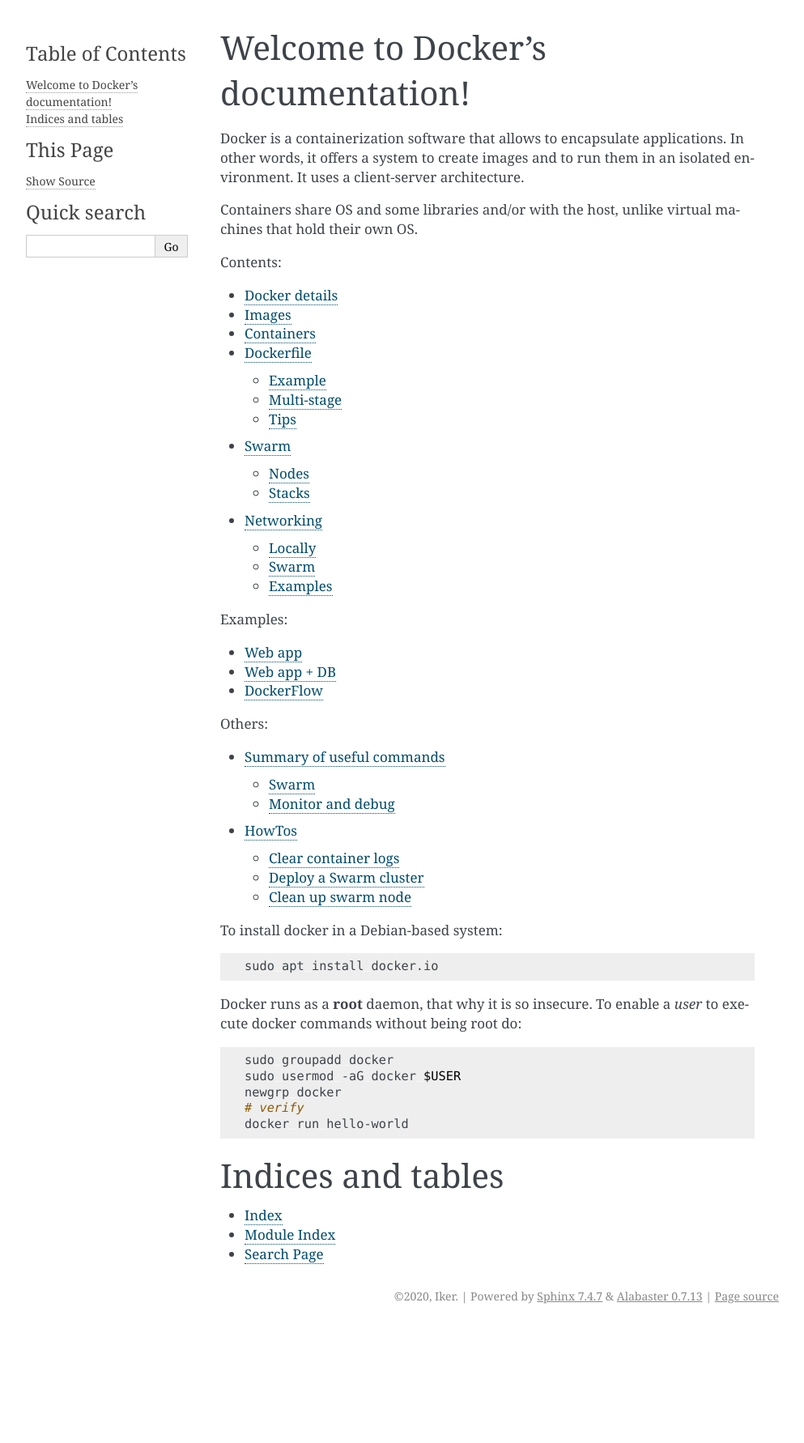
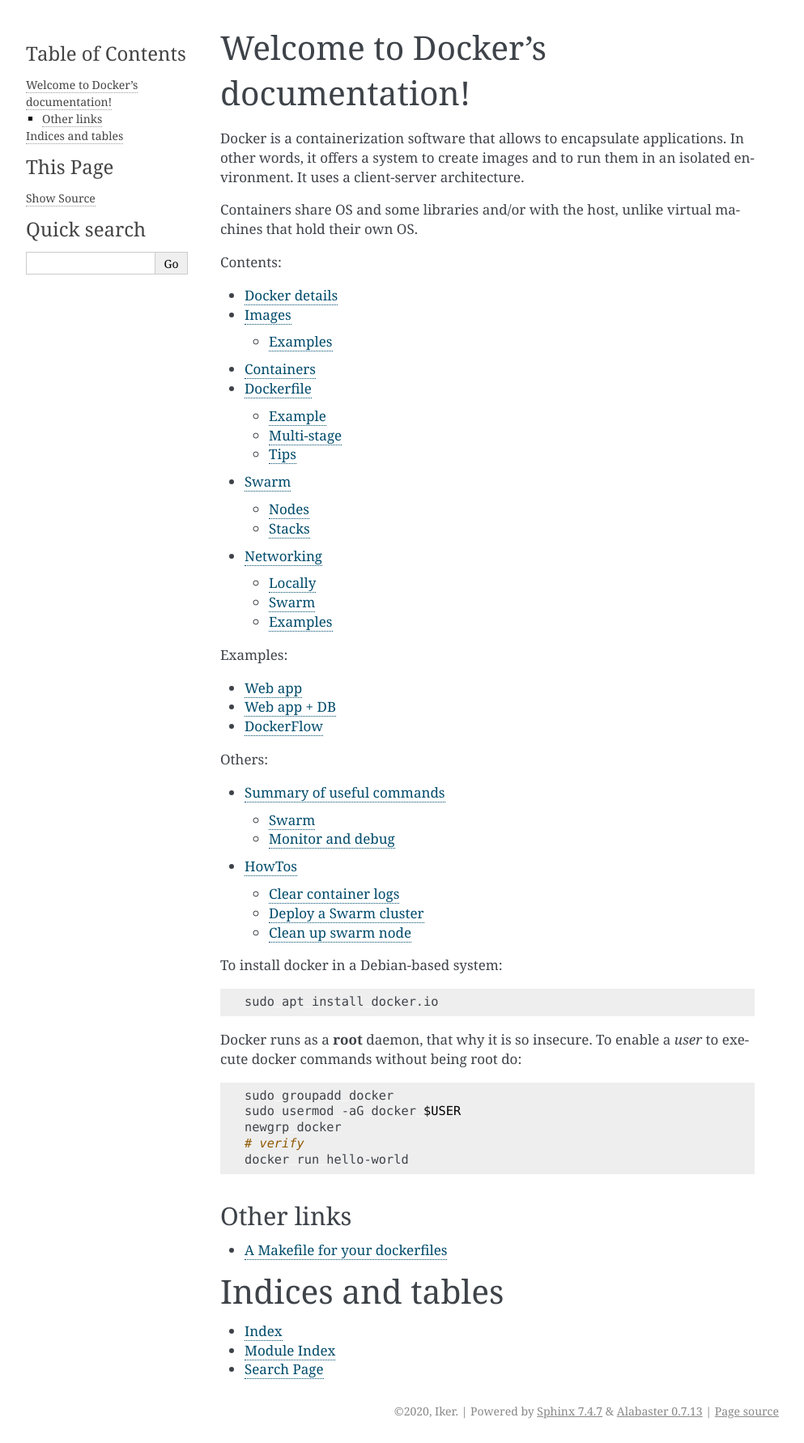
Before and after one commit to ikerreyes/docker, a Sphinx documentation site: the page built from source/index.rst, in a window 1280 px wide. Shown: the whole page at 81% size, without its empty margins (148-1141 px from the left). Built offline with Sphinx 7.4.7, drawn with Linux system fonts in a browser that asks for light colours; before the commit the page ends 1640 px from its top, so only the background shows below that.

Commit message:
Added links

```diff
--- a/source/images.rst
+++ b/source/images.rst
@@ -22,3 +22,8 @@
 If a non-existing base image needs to be created,
 tools like `Deboostrap <https://wiki.debian.org/Debootstrap>`_
 or `supermin <https://github.com/libguestfs/supermin>`_ are helpful.
+
+Examples
+--------
+
+- `funbox <https://hub.docker.com/r/wernight/funbox>`_: fun images
--- a/source/index.rst
+++ b/source/index.rst
@@ -56,6 +56,11 @@
    docker run hello-world
 
 
+Other links
+------------
+
+- `A Makefile for your dockerfiles <https://philpep.org/blog/a-makefile-for-your-dockerfiles>`_
+
 Indices and tables
 ==================
 
```
